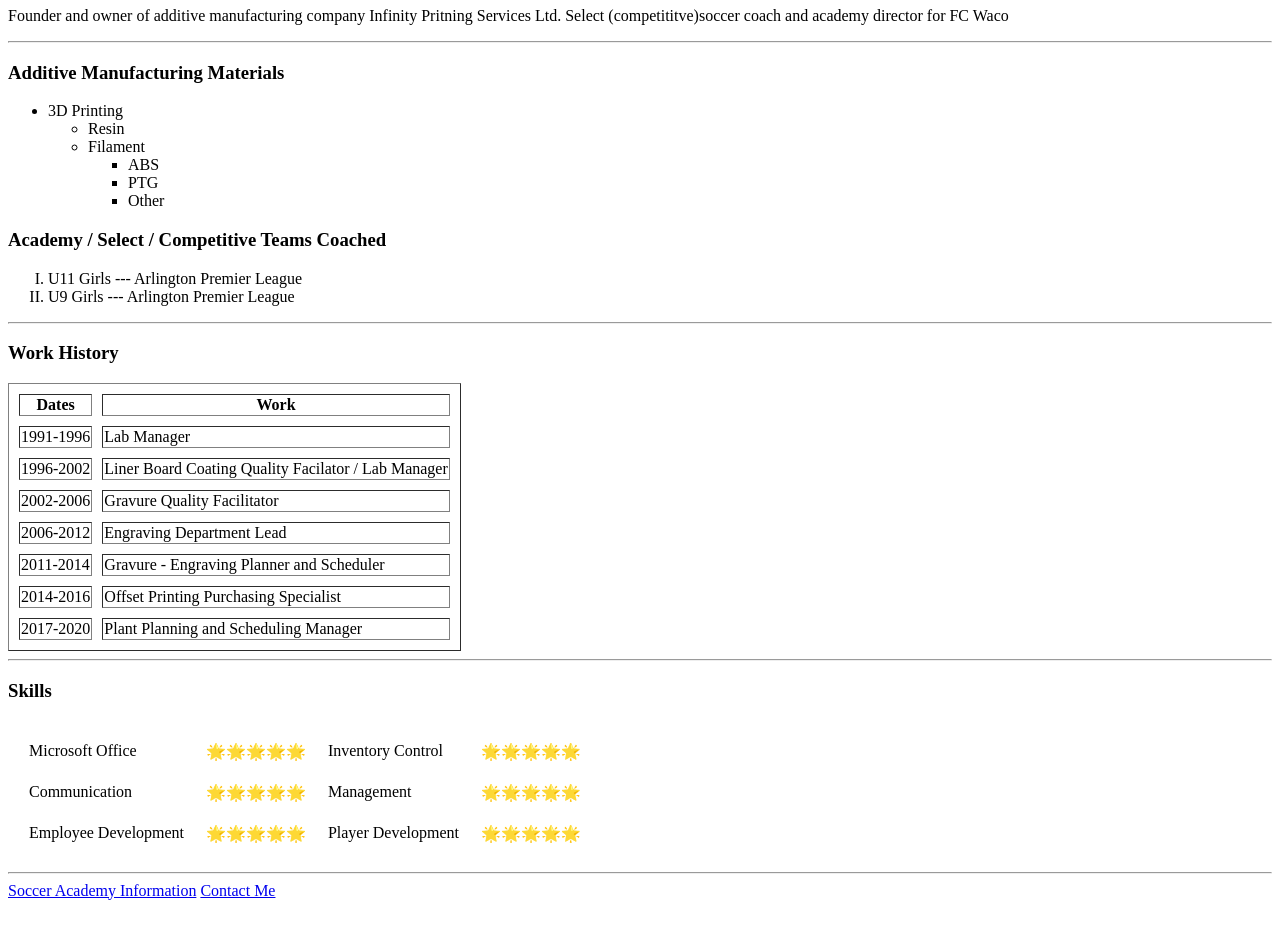
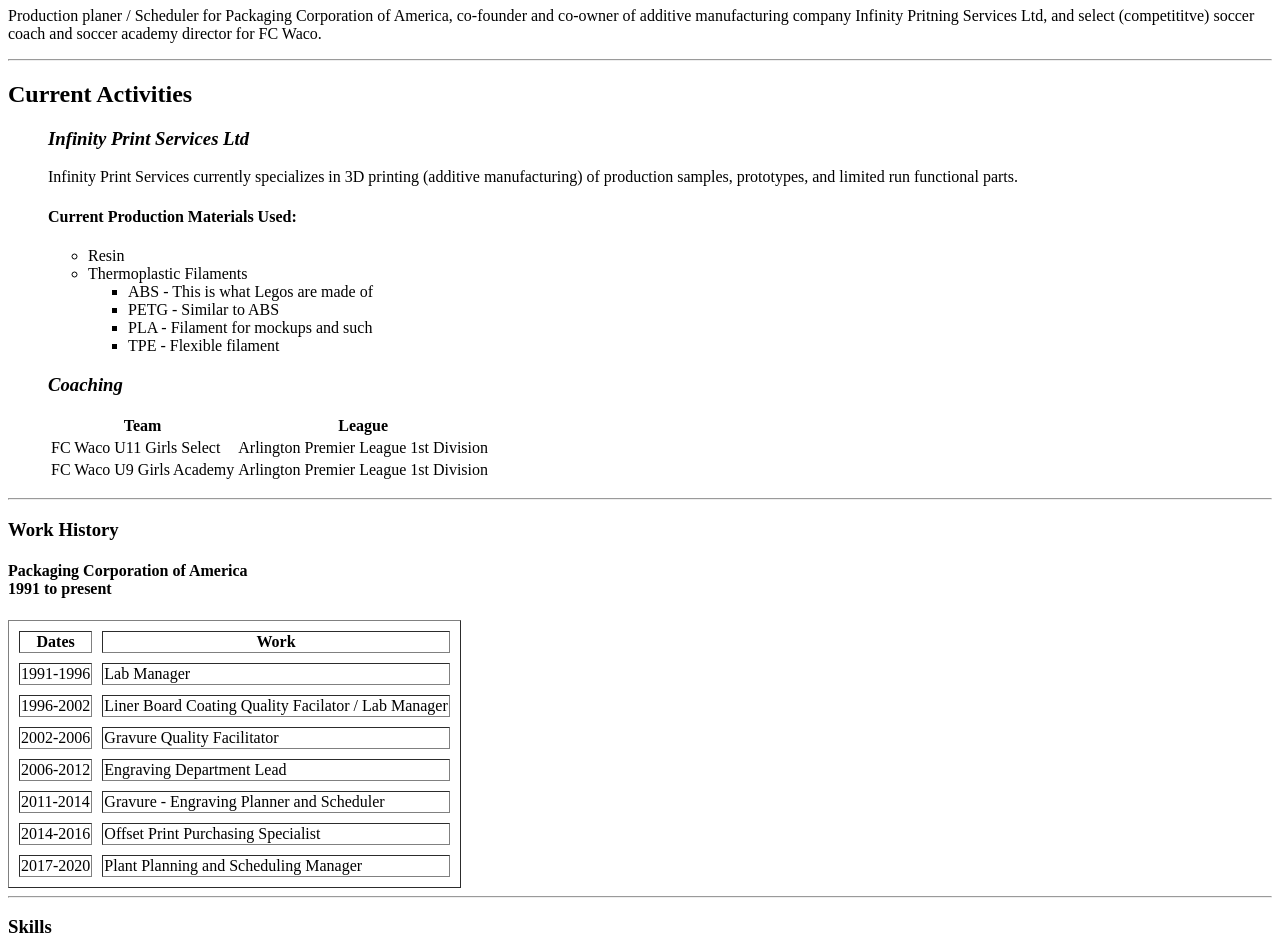
Before and after one commit to apj570/cv, a plain HTML site: page index.html in a window 1280 px wide. Shown: the part 382-1324 px from the top of the page. Before the commit the page ends 1290 px from the top, so only its background shows below. Drawn offline with Linux system fonts and the light colour scheme.

Commit message:
Add files via upload

```diff
--- a/index.html
+++ b/index.html
@@ -12,9 +12,9 @@
   <table cellspacing="20">
     <tr>
       <td><img src="images/apalaciosfcw.png" alt="arturo profile picture"></td>
-      <td>  <em>Founder of Acorn Ltd
+      <td> <em>Co-Founder and Co-Owner of Acorn Ltd
           <br>
-          <br />Infinity Printing Services Ltd Owner
+          <br />Infinity Printing Services Ltd Co-Founder and Co-Owner
           <br>
           <br /><a href="https://www.fcwaco.com/coaches">Head Coach FC Waco U11 Girls</a>
           <br>
@@ -26,41 +26,77 @@
   </table>
 
   <h1>Arturo Palacios, Jr.</h1>
-  <p>
-
-  </p>
 
   <p>
 
-    Founder and owner of additive manufacturing company Infinity Pritning Services Ltd. Select (competititve)soccer coach and academy director for FC Waco
+    Production planer / Scheduler for Packaging Corporation of America, co-founder and co-owner of additive manufacturing company Infinity Pritning Services Ltd, and select (competititve) soccer coach and soccer academy director for FC Waco.
 
   </p>
 
   <hr>
 
-  <h3>Additive Manufacturing Materials</h3>
+  <p>
+
+  <h2>Current Activities</h2>
+
 
   <ul>
-    <li>3D Printing</li>
+
+    <h3><em>Infinity Print Services Ltd</em></h3>
+
+    <p>Infinity Print Services currently specializes in 3D printing (additive manufacturing)
+      of production samples, prototypes, and limited run functional parts.</p>
+
+    <h4>Current Production Materials Used:</h4>
+
     <ul>
+
       <li>Resin</li>
-      <li>Filament</li>
+      <li>Thermoplastic Filaments</li>
       <ul>
-        <li>ABS</li>
-        <li>PTG</li>
-        <li>Other</li>
+        <li>ABS - This is what Legos are made of</li>
+        <li>PETG - Similar to ABS</li>
+        <li>PLA - Filament for mockups and such</li>
+        <li>TPE - Flexible filament</li>
       </ul>
+
     </ul>
+
+    <h3><em>Coaching</em></h3>
+
+    <table>
+      <thead>
+        <tr>
+          <th>Team</th>
+          <th>League</th>
+        </tr>
+      </thead>
+
+      <tbody>
+
+        <td>FC Waco U11 Girls Select</td>
+        <td>Arlington Premier League 1st Division</td>
+        <tr>
+          <td>FC Waco U9 Girls Academy</td>
+          <td>Arlington Premier League 1st Division</td>
+        </tr>
+
+      </tbody>
+    </table>
+
   </ul>
-  <h3>Academy / Select / Competitive Teams Coached</h3>
-  <ol type="I">
-    <li>U11 Girls --- Arlington Premier League</li>
-    <li>U9 Girls --- Arlington Premier League</li>
-  </ol>
+  </p>
+
+
+
   <hr>
   <h3>Work History</h3>
+  <h4>Packaging Corporation of America
+    <br>
+    1991 to present
+  </h4>
 
-  <table border="1", cellspacing="10">
+  <table border="1" , cellspacing="10">
     <thead>
       <tr>
         <th>Dates</th>
@@ -70,7 +106,6 @@
 
     <tbody>
 
-    </tr>
       <td>1991-1996</td>
       <td>Lab Manager</td>
 
@@ -98,7 +133,7 @@
       </tr>
 
       <td>2014-2016</td>
-      <td>Offset Printing Purchasing Specialist</td>
+      <td>Offset Print Purchasing Specialist</td>
 
 
       <tr>
```
Also changed, not shown: contact.html (+4 -4 lines). Lines whose indentation alone changed are shown as unchanged.
